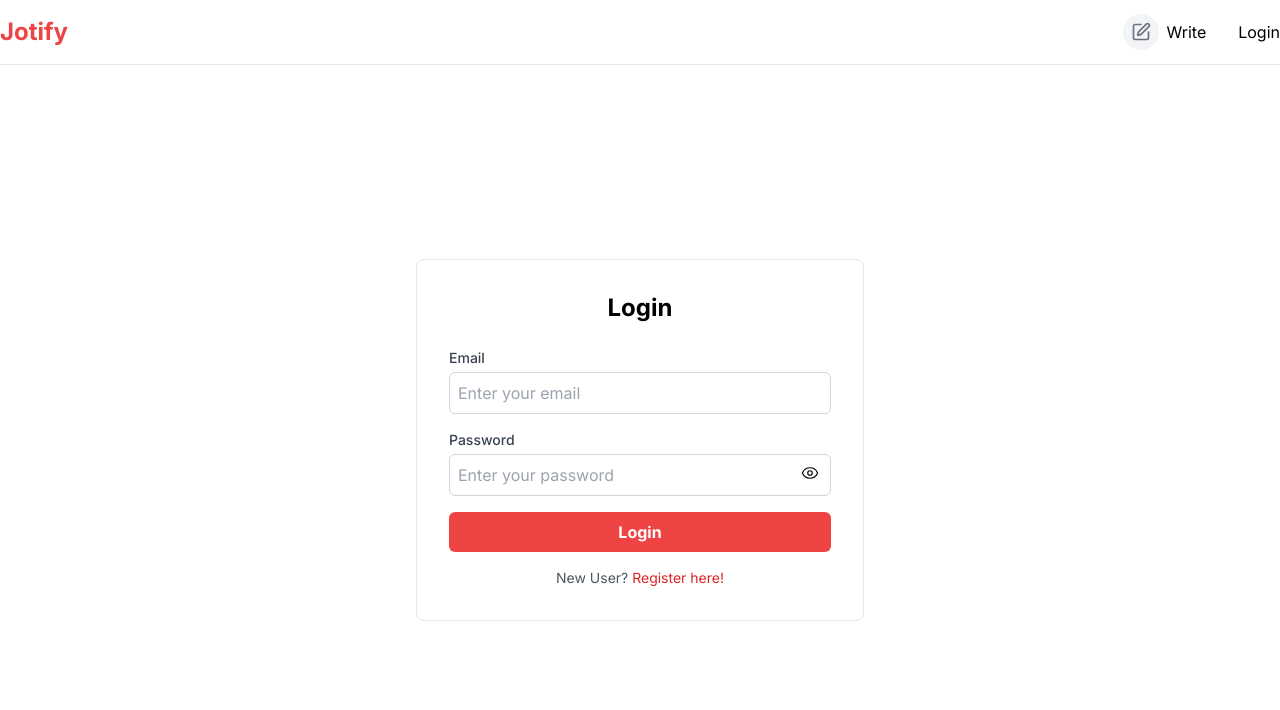
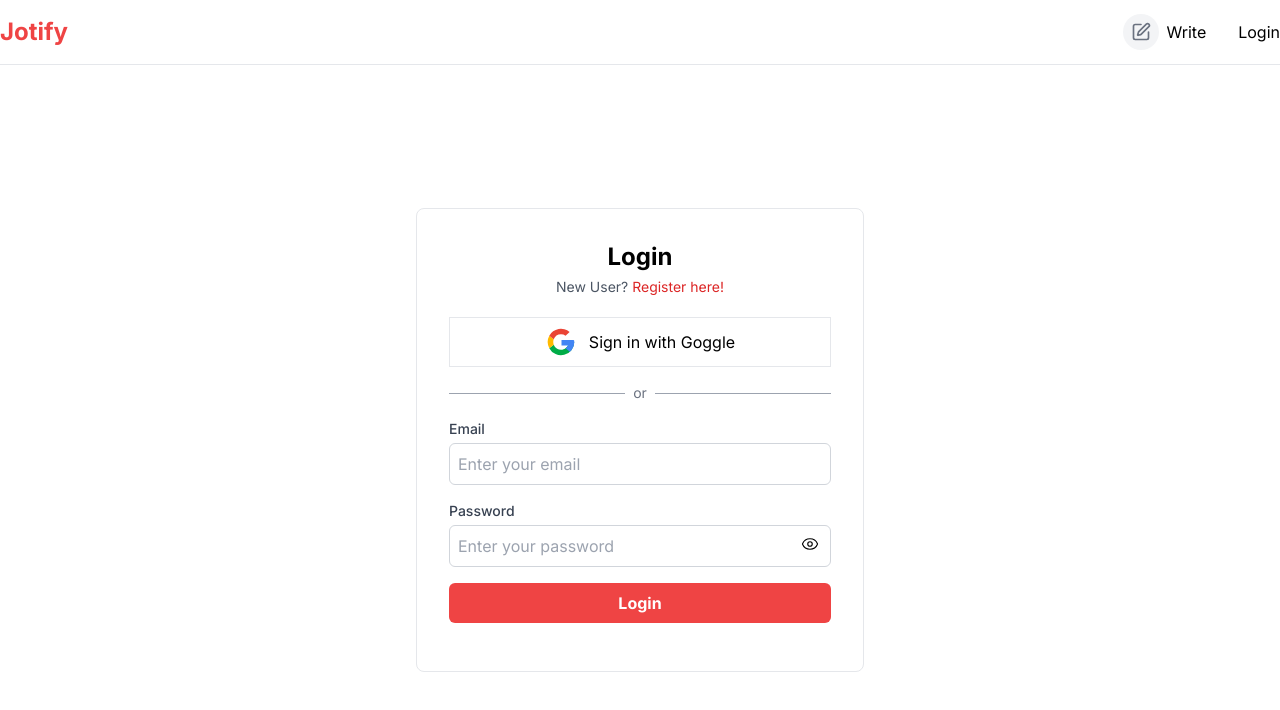
Before and after one commit to ThiruThanikaiarasu/blog-app-client, a React (Vite) app: page /login in a window 1280 px wide. Shown: the top 710 px of the page. Built offline with nearby package versions, Linux system fonts and the light colour scheme; no server answers.

Commit message:
UPDATE - Updated the google in verification and added in login page.

```diff
--- a/src/api/authService.jsx
+++ b/src/api/authService.jsx
@@ -33,6 +33,12 @@ const authService = {
         const response = await axiosInstance.post('/auth/signup/otp-verify', { email, otp })
 
         return response
+    },
+
+    getUserDataFromGoogle: async () => {
+        const response = await axiosInstance.get('/google-auth/verify')
+
+        return response
     }
 }
 
--- /dev/null
+++ b/src/components/GoogleAccountVerification.jsx
@@ -0,0 +1,40 @@
+import React, { useEffect } from 'react'
+import authService from '../api/authService'
+import useUserContext from '../hooks/useUserContext'
+import { useNavigate } from 'react-router-dom'
+
+const GoogleAccountVerification = () => {
+
+    const navigate = useNavigate()
+
+    const { setIsUserLoggedIn, setUserProfile } = useUserContext()
+
+    useEffect(() => {
+        authService.getUserDataFromGoogle()
+            .then((response) => {
+                if(response.status == 200) {
+                    setIsUserLoggedIn(true)
+                    setUserProfile(response.data.data)
+                    localStorage.setItem(
+                        'userProfile',
+                        JSON.stringify(response.data.data)
+                    )
+                    localStorage.setItem('isUserLoggedIn', 'true')
+
+                    navigate('/')
+                    toast.success(`Logged in successfully`)
+                }
+            })
+            .catch((error) => {
+                console.log(error)
+            })
+    }, [])
+
+    return (
+        <div>
+
+        </div>
+    )
+}
+
+export default GoogleAccountVerification
--- a/src/components/UserProfileComponent.jsx
+++ b/src/components/UserProfileComponent.jsx
@@ -99,7 +99,7 @@ export default function UserProfileComponent() {
                 {userProfile?.image ? (
                     <img
                         src={userProfile.image}
-                        alt={`${userProfile}'s Profile picture`}
+                        alt={`${userProfile.firstName}'s Profile picture`}
                         className="w-24 h-24 rounded-full object-cover mb-4 sm:mb-0 sm:mr-6"
                     />
                 ) : (
--- /dev/null
+++ b/src/layouts/GoogleAuthLayout.jsx
@@ -0,0 +1,11 @@
+import { Outlet } from 'react-router-dom'
+
+const GoogleAuthLayout = () => {
+    return (
+        <div>
+            <Outlet />
+        </div>
+    )
+}
+
+export default GoogleAuthLayout
--- a/src/pages/LoginPage.jsx
+++ b/src/pages/LoginPage.jsx
@@ -6,7 +6,8 @@ import useForm from '../hooks/useForm'
 import authService from '../api/authService'
 import AuthForm from '../components/AuthForm'
 import toast from 'react-hot-toast'
-
+import ButtonComponent from '../components/ButtonComponent'
+import google_logo from '../../src/assets/img/google-logo.svg'
 
 const LoginPage = () => {
 
@@ -19,15 +20,36 @@ const LoginPage = () => {
         setShowPassword(!showPassword)
     }
 
+    const handleGoogleSignInAuth = async () => {
+        console.log("clicked")
+        authService.requestGoogleAuthUrl()
+            .then((response) => {
+                console.log(response.data.data)
+                if(response.status == 200) {
+                    window.location.href = response.data.data
+                }
+            })
+            .catch((error) => {
+                console.log(error.response.status)
+                if (!error.response) {
+                    toast.error('No internet connection. Please check your network.');
+                } else if (error.response.status === 500) {
+                    toast.error('Server error. Please try again later.');
+                } else {
+                    toast.error('Something went wrong. Please try again.');
+                }
+            })
+        }
+
     const onSubmit = async (formData) => {
-
+        console.log("first")
         authService.login(formData)
             .then((response) => {
                 setIsUserLoggedIn(true)
-                setUserProfile(response.data.userData)
+                setUserProfile(response.data.data)
                 localStorage.setItem(
                     'userProfile',
-                    JSON.stringify(response.data.userData)
+                    JSON.stringify(response.data.data)
                 )
                 localStorage.setItem('isUserLoggedIn', 'true')
                 navigate('/')
@@ -48,7 +70,7 @@ const LoginPage = () => {
     }
 
     const { formData, errors, handleChange, handleSubmit, setErrors } = useForm(
-        { email: '', password: '' },
+        // { email: '', password: '' },
         onSubmit,
         'login'
     )
@@ -57,7 +79,30 @@ const LoginPage = () => {
         <div className="flex items-center justify-center" style={{height: 'calc(100vh - 80px)'}}>
             <div className="w-full max-w-md bg-white p-8 rounded-lg border ">
 
-                <h1 className="text-2xl font-bold text-center mb-6">Login</h1>
+                <h1 className="text-2xl font-bold text-center mb-1">Login</h1>
+
+                <p className="text-center text-sm text-gray-600 mb-5">
+                    New User?
+                    <Link to="/signup" className="text-red-600 hover:underline"> Register here!</Link>
+                </p>
+
+                <ButtonComponent
+                    className="flex justify-center items-center border px-4 py-2 w-full gap-3 mb-4"
+                    onClick={handleGoogleSignInAuth}
+                >
+                    <img
+                        src={google_logo}
+                        alt=""
+                        className="h-8 w-8"
+                    />
+                    Sign in with Goggle
+                </ButtonComponent>
+
+                <div className="flex items-center w-full mb-4">
+                    <div className="flex-grow border-t border-gray-400"></div>
+                    <span className="px-2 text-gray-500 text-sm">or</span>
+                    <div className="flex-grow border-t border-gray-400"></div>
+                </div>
 
                 <AuthForm
                     formData={formData}
@@ -69,11 +114,6 @@ const LoginPage = () => {
                     formType="login"
                 />
 
-                <p className="text-center text-sm text-gray-600">
-                    New User?
-                    <Link to="/signup" className="text-red-600 hover:underline"> Register here!</Link>
-                </p>
-
             </div>
         </div>
     )
--- a/src/pages/SignupComponent/SignupEmailCaptureStep.jsx
+++ b/src/pages/SignupComponent/SignupEmailCaptureStep.jsx
@@ -94,7 +94,7 @@ function SignupComponent() {
                             alt=""
                             className="h-8 w-8"
                         />
-                        Goggle
+                        Sign in with Goggle
                     </ButtonComponent>
 
                     <div className="flex items-center w-full">
--- a/src/routes/AppRoute.jsx
+++ b/src/routes/AppRoute.jsx
@@ -3,6 +3,8 @@ import { BrowserRouter as Router, Routes, Route } from 'react-router-dom'
 import LoadingComponent from '../components/LoadingComponent'
 import HeroPage from '../pages/HeroPage'
 import ScrollToTop from '../components/ScrollToTop'
+import GoogleAccountVerification from '../components/GoogleAccountVerification'
+import GoogleAuthLayout from '../layouts/GoogleAuthLayout'
 
 const LoginPage = lazy(() => import('../pages/LoginPage'))
 const SignupPage = lazy(() => import('../pages/SignupPage'))
@@ -44,6 +46,10 @@ const AppRoute = () => {
                         <Route path="/signup/email-verification" element={<SignupEmailVerification />} />
                         <Route path="/signup/profile" element={<SignupEmailProfile />} />
                     </Route>
+
+                    <Route element={<GoogleAuthLayout />}>
+                        <Route path="/google-account-verification" element={<GoogleAccountVerification />}/>
+                    </Route>
                 </Routes>
             </Suspense>
         </Router>
```
